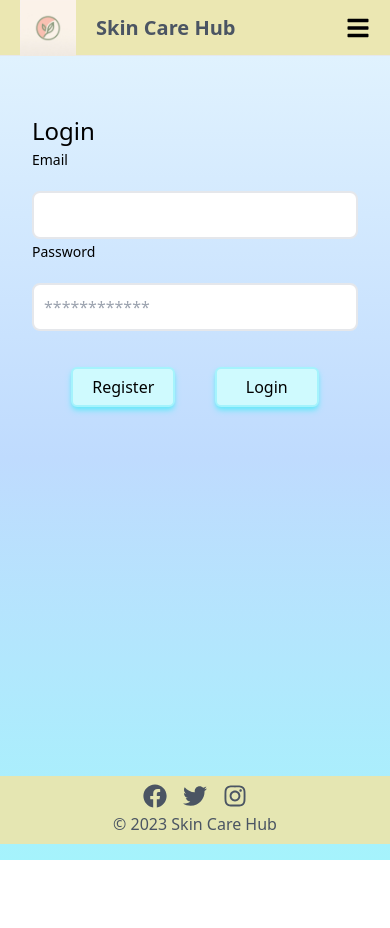
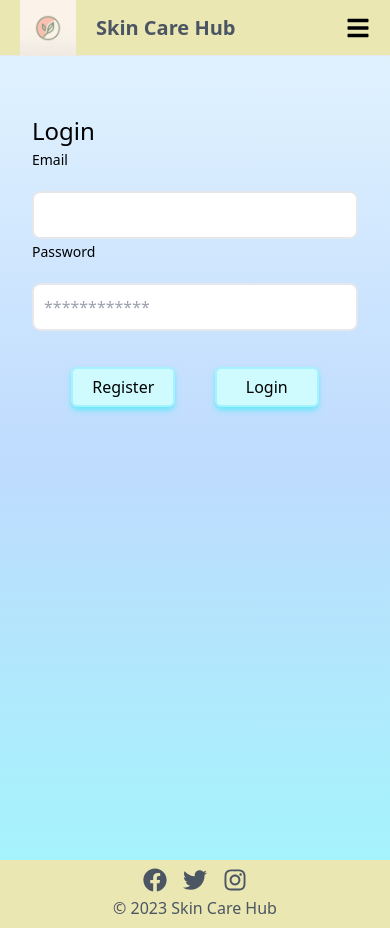
Before and after one commit to Fivetr/Skin-Care-Hub, a React (Vite) app in the folder client/: page /auth in a window 390 px wide. Built offline with nearby package versions, Linux system fonts and the light colour scheme.

Commit message:
footer fixed ; responsive

```diff
--- a/client/src/components/Footer/Footer.jsx
+++ b/client/src/components/Footer/Footer.jsx
@@ -3,7 +3,7 @@ import { FaFacebook, FaTwitter, FaInstagram } from "react-icons/fa";
 
 function Footer() {
   return (
-    <div className="tw-sticky tw-bottom-0 tw-w-full tw-bg-[#eae6aded] tw-py-2 tw-text-center md:hidden">
+    <div className="tw-w-full tw-bg-[#eae6aded] tw-py-2 tw-text-center md:hidden">
       <div className="tw-flex tw-justify-center tw-gap-4">
         <a href="https://www.facebook.com/" target="_blank" rel="noopener noreferrer">
           <FaFacebook className="tw-w-6 tw-h-6 tw-text-gray-600 hover:tw-text-blue-500" />
```
